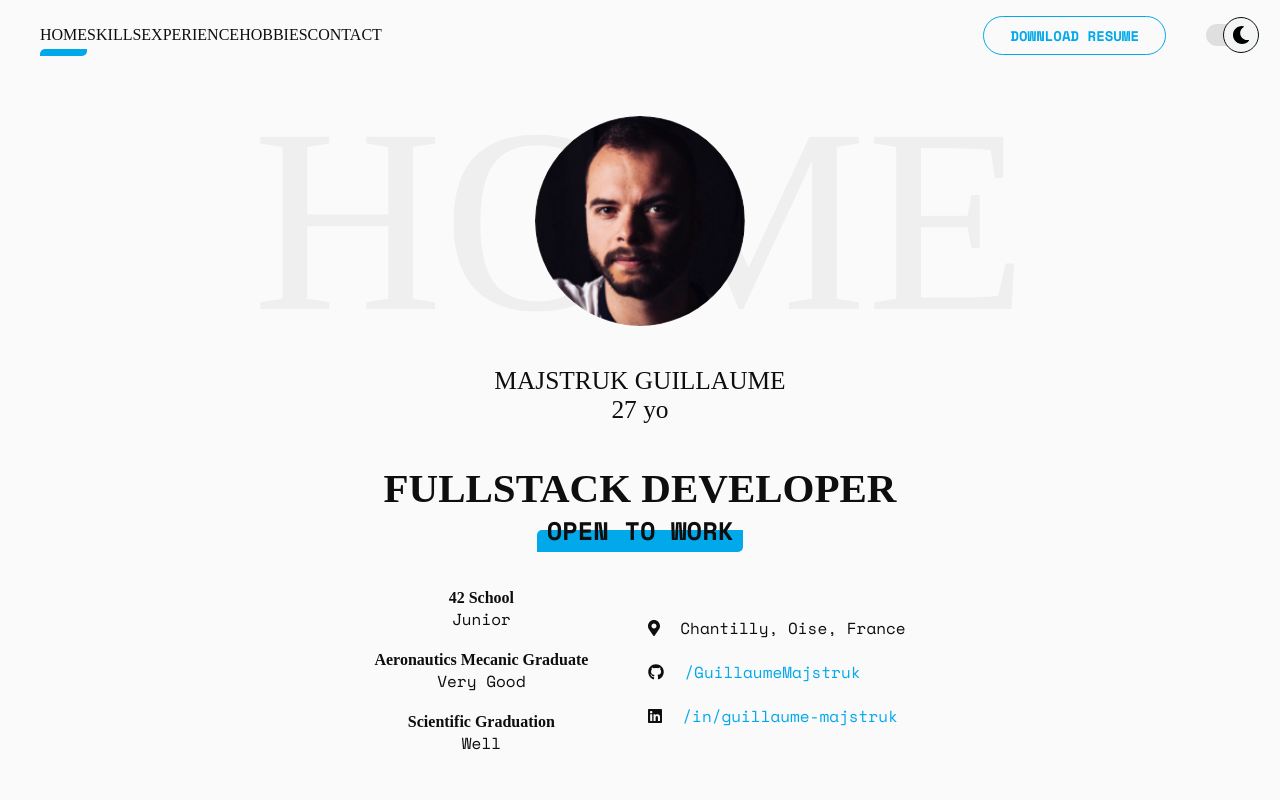
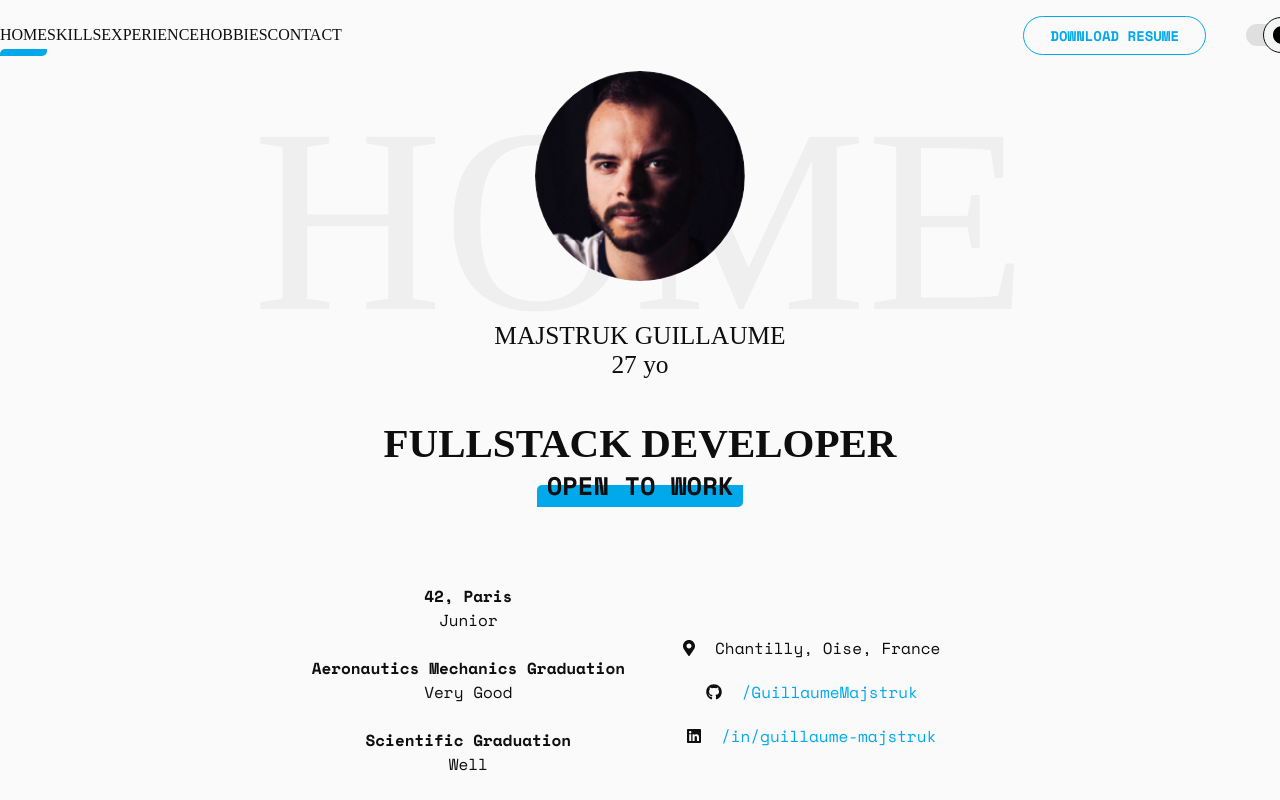
Before and after one commit to GuillaumeMajstruk/my-website, a React (Create React App) app: page / in a window 1280 px wide. Built offline with nearby package versions, Linux system fonts and the light colour scheme; a web font is replaced by a local one.

Commit message:
fixed home w/ grid container

```diff
--- a/src/App.css
+++ b/src/App.css
@@ -291,7 +291,7 @@ a:visited {
 /* Small devices (landscape phones, 100px and up) */
 @media (min-width: 100px) {
   body {
-    padding: 0;
+    padding: 0 !important;
   }
 
   .container {
@@ -307,15 +307,14 @@ a:visited {
   }
 
   .background-header {
-    font-family: var(--title-font);
-    position: absolute;
-    top: 0;
-    left: 50%;
-    transform: translate(-50%);
-    text-transform: uppercase;
-    font-size: 13.15rem;
-    color: var(--background-header-color);
-    z-index: -1;
+    display: none;
+  }
+
+  #home-grid {
+    grid-template-columns: repeat(1, 1fr) !important;
+    justify-content: center;
+    align-items: center;
+    gap: 3rem !important;
   }
 
   #skill-grid {
@@ -371,7 +370,7 @@ a:visited {
   }
 
   #navbar-mobile--grid {
-    padding: 2rem;
+    padding: 2rem 0;
     align-items: center;
     grid-template-columns: repeat(2, 1fr) !important;
   }
@@ -398,8 +397,21 @@ a:visited {
     width: 100vw;
   }
 
+  #home-grid {
+    grid-template-columns: repeat(2, 1fr) !important;
+  }
+
   .background-header {
+    display: block;
+    font-family: var(--title-font);
+    position: absolute;
+    top: 0;
+    left: 50%;
+    transform: translate(-50%);
+    text-transform: uppercase;
     font-size: 18rem;
+    color: var(--background-header-color);
+    z-index: -1;
   }
 }
 
@@ -410,7 +422,7 @@ a:visited {
   }
   .container {
     position: relative;
-    max-width: 1366px;
+    max-width: 900px;
     margin-left: auto !important;
     margin-right: auto !important;
   }
@@ -508,6 +520,9 @@ a:visited {
 
 /* Extra large devices (large desktops, 1200px and up) */
 @media (min-width: 1200px) {
+  .container {
+    max-width: 1366px !important;
+  }
 }
 
 /* buttons settings */
@@ -623,6 +638,13 @@ h5 {
 }
 
 /* grids of the application */
+#home-grid {
+  justify-content: space-between;
+  align-items: center;
+  gap: 5rem;
+}
+
+
 #skill-grid {
   grid-template-columns: repeat(3, 1fr);
   justify-items: flex-start;
--- a/src/views/Home.js
+++ b/src/views/Home.js
@@ -15,31 +15,28 @@ const Home = () => {
                     <h3 className="text-normal">27 yo</h3>
                     <h2 className="mt-sm">FULLSTACK DEVELOPER</h2>
                     <h3 className="underlined font-space">OPEN TO WORK</h3>
-                    <div className="row mt-sm">
-                        <div className="column mr-md">
-                            <div className="column">
-                                <h4>42 School</h4>
-                                <span>Junior</span>
-                            </div>
-                            <div className="column mt-xs">
-                                <h4>Aeronautics Mecanic Graduate</h4>
-                                <span>Very Good</span>
-                            </div>
-                            <div className="column mt-xs">
-                                <h4>Scientific Graduation</h4>
-                                <span>Well</span>
-                            </div>
+                    <div id="home-grid" className="grid-wrapper mt-lg w-100">
+                        <div>
+                            <div className="text-bold">42, Paris</div>
+                            <div>Junior</div>
+                            <br></br>
+                            <div className="text-bold">Aeronautics Mechanics Graduation</div>
+                            <div>Very Good</div>
+                            <br></br>
+                            <div className="text-bold">Scientific Graduation</div>
+                            <div>Well</div>
+                            <br></br>
                         </div>
-                        <div className="column">
-                            <div className="row">
+                        <div>
+                            <div>
                                 <Icon icon={faMapMarkerAlt} className="mr-xs"></Icon>
                                 Chantilly, Oise, France
                             </div>
-                            <div className="row mt-xs">
+                            <div className="mt-xs">
                                 <Icon icon={faGithub} className="mr-xs"></Icon>
                                 <a style={{color: "var(--link-color)"}}href="https://www.google.com" rel="noreferrer" target="_blank">/GuillaumeMajstruk</a>
                             </div>
-                            <div className="row mt-xs">
+                            <div className="mt-xs">
                                 <Icon icon={faLinkedin} className="mr-xs"></Icon>
                                 <a style={{color: "var(--link-color)"}}href="https://www.google.com" rel="noreferrer" target="_blank">/in/guillaume-majstruk</a>
                             </div>
```
